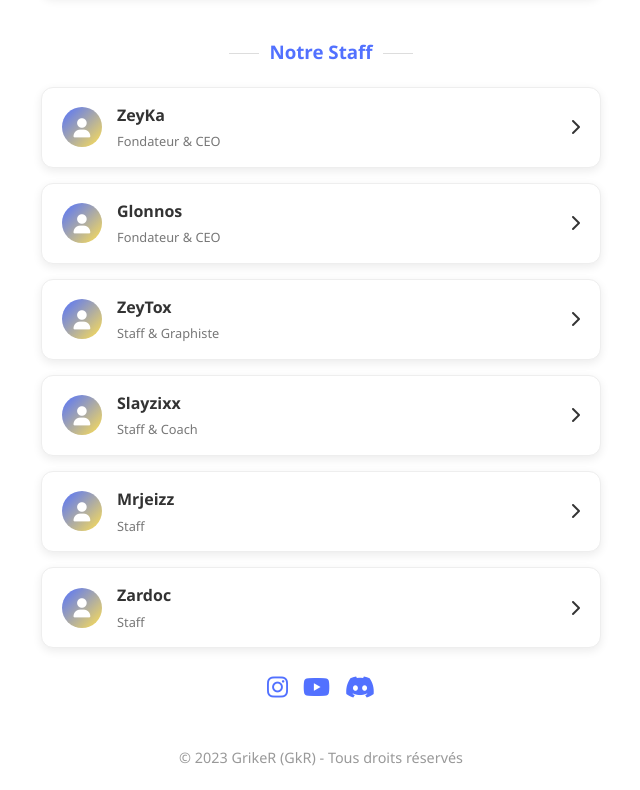
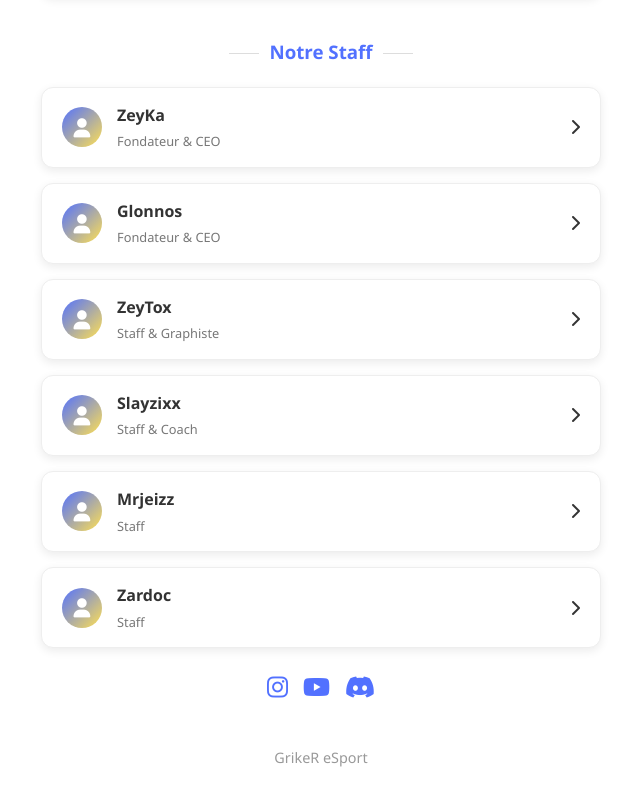
Before and after one commit to ZeyToxmodding/GkRLinks, a plain HTML site: page index.html in a window 1280 px wide. Shown: the part 796-1586 px from the top of the page, without its empty margins (319-959 px from the left). Drawn offline with Linux system fonts and the light colour scheme.

Commit message:
Update index.html

```diff
--- a/index.html
+++ b/index.html
@@ -184,7 +184,7 @@
     </div>
 
     <footer>
-        © 2023 GrikeR (GkR) - Tous droits réservés
+        GrikeR eSport
     </footer>
 </body>
 </html>
```
